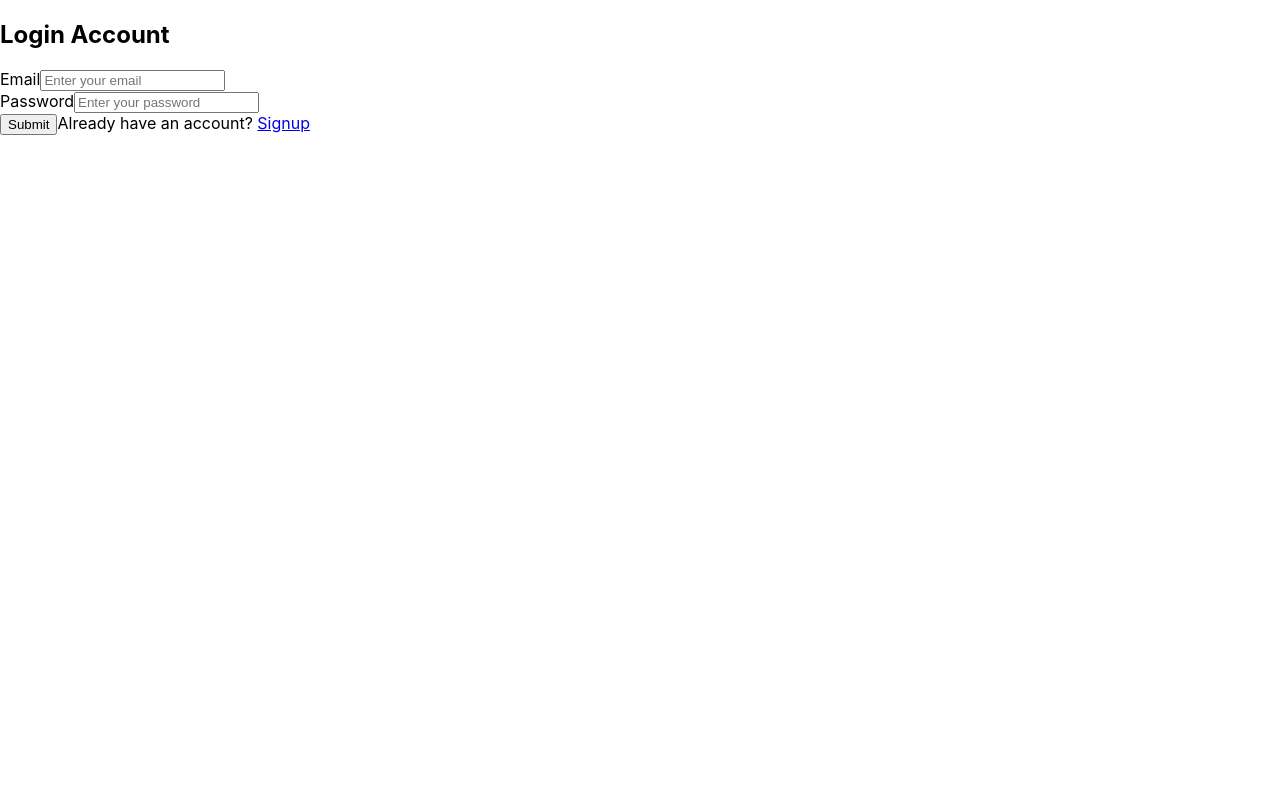
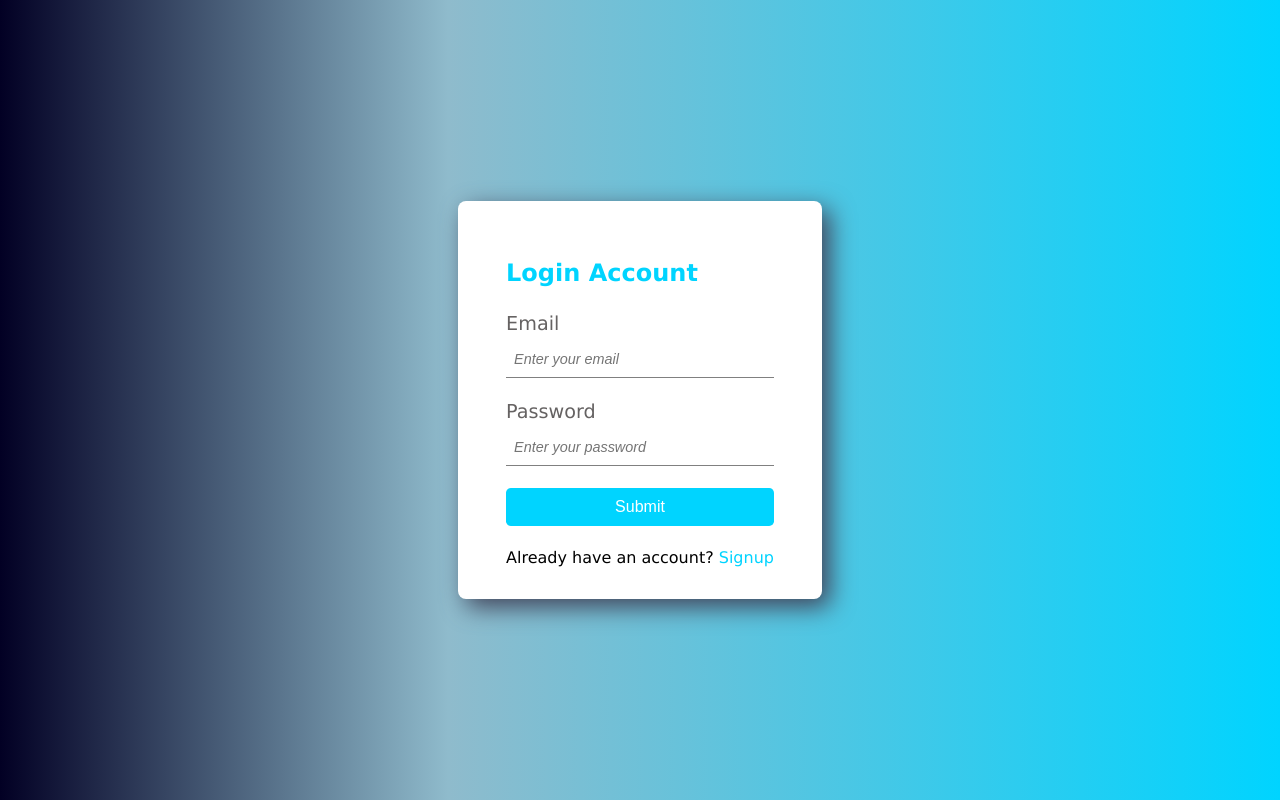
Before and after one commit to Bhavanikodur0706/MERN-stack1, a React (Create React App) app in the folder client/frontend/: page /login in a window 1280 px wide. Built offline with nearby package versions, Linux system fonts and the light colour scheme.

Commit message:
added styles for the forms and background

```diff
--- a/client/frontend/src/index.css
+++ b/client/frontend/src/index.css
@@ -1,13 +1,130 @@
-body {
+*,
+::before,
+::after {
+  box-sizing: border-box;
+  padding: 0;
   margin: 0;
-  font-family: -apple-system, BlinkMacSystemFont, 'Segoe UI', 'Roboto', 'Oxygen',
-    'Ubuntu', 'Cantarell', 'Fira Sans', 'Droid Sans', 'Helvetica Neue',
-    sans-serif;
-  -webkit-font-smoothing: antialiased;
-  -moz-osx-font-smoothing: grayscale;
 }
 
-code {
-  font-family: source-code-pro, Menlo, Monaco, Consolas, 'Courier New',
-    monospace;
+label {
+  font-size: 1.2rem;
+  color: #656262;
 }
+
+html,
+body {
+  height: 100%;
+  width: 100%;
+}
+
+body {
+  display: flex;
+  justify-content: center;
+  align-items: center;
+  background: linear-gradient(
+    90deg,
+    rgba(2, 0, 36, 1) 0%,
+    rgba(143, 187, 204, 1) 35%,
+    rgba(0, 212, 255, 1) 100%
+  );
+  font-family: Verdana, Geneva, Tahoma, sans-serif;
+}
+
+.form_container {
+  background-color: #fff;
+  padding: 2rem 3rem;
+  border-radius: 0.5rem;
+  width: 100%;
+  max-width: 400px;
+  box-shadow: 8px 8px 24px 0px rgba(66, 68, 90, 1);
+}
+
+.form_container > h2 {
+  margin-block: 1rem;
+  padding-block: 0.6rem;
+  color: rgba(0, 212, 255, 1);
+}
+
+.form_container > form {
+  display: flex;
+  flex-direction: column;
+  gap: 1.4rem;
+}
+
+.form_container div {
+  display: flex;
+  flex-direction: column;
+  gap: 0.3rem;
+}
+
+.form_container input {
+  border: none;
+  padding: 0.5rem;
+  border-bottom: 1px solid gray;
+  font-size: 1.1rem;
+  outline: none;
+}
+
+.form_container input::placeholder {
+  font-size: 0.9rem;
+  font-style: italic;
+}
+
+.form_container button {
+  background-color: rgba(0, 212, 255, 1);
+  color: #fff;
+  border: none;
+  padding: 0.6rem;
+  font-size: 1rem;
+  cursor: pointer;
+  border-radius: 0.3rem;
+}
+
+span a {
+  text-decoration: none;
+  color: rgba(0, 212, 255, 1);
+}
+
+.home_page {
+  height: 100vh;
+  width: 100vw;
+  background: #000;
+  color: white;
+  display: flex;
+  justify-content: center;
+  align-items: center;
+  text-transform: uppercase;
+  font-size: 3rem;
+  flex-direction: column;
+  gap: 1rem;
+}
+
+.home_page span {
+  color: rgba(0, 212, 255, 1);
+}
+
+.home_page button {
+  background-color: rgb(27, 73, 83);
+  color: #fff;
+  cursor: pointer;
+  padding: 1rem 3rem;
+  font-size: 2rem;
+  border-radius: 2rem;
+  transition: ease-in 0.3s;
+  border: none;
+}
+
+.home_page button:hover {
+  background-color: rgba(0, 212, 255, 1);
+}
+
+
+@media only screen and (max-width: 1200px){
+  .home_page{
+    font-size: 1.5rem;
+  }
+  .home_page button {
+    padding: 0.6rem 1rem;
+    font-size: 1.5rem;
+  }
+}
```
